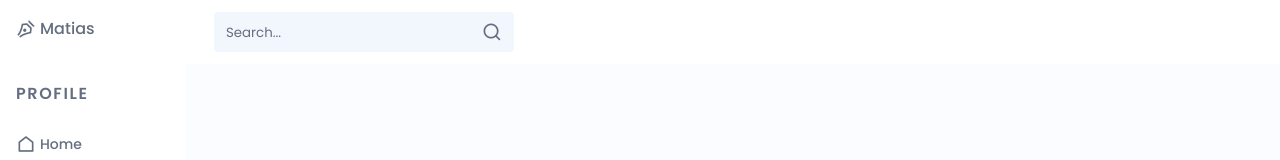
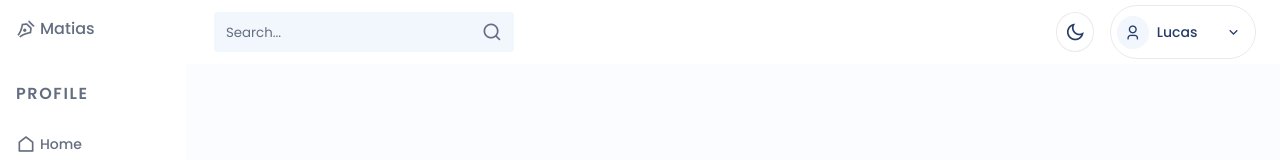
Before and after one commit to MatiasDeLima/dashboard-project, a React (Vite) app: page / in a window 1280 px wide. Shown: the top 160 px of the page. Built offline with nearby package versions, Linux system fonts and the light colour scheme.

Commit message:
feat(header): create header theme and profile button

```diff
--- a/src/components/Header/Header.css
+++ b/src/components/Header/Header.css
@@ -17,9 +17,9 @@
 
 .header__search {
   display: flex;
-    padding: .40rem .75rem;
+  padding: 0.4rem 0.75rem;
   background-color: var(--first-color-lighten);
-    border-radius: .25rem;
+  border-radius: 0.25rem;
 }
 
 .header__input {
@@ -41,3 +41,130 @@
   color: var(--title-color);
   cursor: pointer;
 }
+
+/* header buttons */
+.header__buttons {
+  display: flex;
+  align-items: center;
+  column-gap: 1rem;
+}
+
+.theme__button {
+  cursor: pointer;
+  display: grid;
+  place-items: center;
+  padding: 0.5rem;
+  border: 1px solid #eaeaea;
+  border-radius: 50%;
+}
+
+.theme__button i {
+  font-size: 1.25rem;
+  color: var(--title-color);
+}
+
+.header__profile-data {
+  display: flex;
+  align-items: center;
+  column-gap: 0.5rem;
+}
+
+.header__profile-icon {
+  display: grid;
+  place-items: center;
+  font-size: 1.25rem;
+  color: var(--title-color);
+}
+
+.header__profile {
+  cursor: pointer;
+  border: 1px solid #eaeaea;
+  padding: 0.5rem;
+  border-radius: 2rem;
+}
+
+.header__profile-name,
+.profile__arrow {
+  display: none;
+}
+
+/*===== MEDIA QUERIES =====*/
+@media screen and (max-width: 320px) {
+  .header {
+    padding: 0 1rem;
+  }
+
+  .header__buttons {
+    column-gap: 0.6rem;
+  }
+}
+
+@media screen and (max-width: 410px) {
+  .header__search {
+    margin-right: 1rem;
+  }
+}
+
+@media screen and (min-width: 576px) {
+  /* header buttons */
+  .header__buttons {
+    display: flex;
+    align-items: center;
+    column-gap: 1rem;
+  }
+
+  .theme__button {
+    cursor: pointer;
+    display: grid;
+    place-items: center;
+    padding: 0.5rem;
+    border: 1px solid #eaeaea;
+    border-radius: 50%;
+  }
+
+  .theme__button i {
+    font-size: 1.25rem;
+    color: var(--title-color);
+  }
+
+  .header__profile-data {
+    display: flex;
+    align-items: center;
+    column-gap: 0.5rem;
+  }
+
+  .header__profile-icon,
+  .profile__arrow {
+    display: grid;
+    place-items: center;
+    padding: 0.5rem;
+    font-size: 1rem;
+    color: var(--title-color);
+  }
+
+  .header__profile-icon {
+    background-color: var(--first-color-lighten);
+    border-radius: 50%;
+  }
+
+  .header__profile {
+    cursor: pointer;
+    display: flex;
+    align-items: center;
+    border: 1px solid #eaeaea;
+    padding: 0.35rem;
+    border-radius: 2rem;
+    column-gap: 1.25rem;
+  }
+
+  .header__profile-name {
+    font-size: var(--small-font-size);
+    font-weight: var(--font-medium);
+    color: var(--title-color);
+  }
+
+  .header__profile-name,
+  .profile__arrow {
+    display: block;
+  }
+}
--- a/src/components/Header/Header.jsx
+++ b/src/components/Header/Header.jsx
@@ -13,8 +13,28 @@ const Header = () => {
           <i className="ri-search-line"></i>
         </div>
 
-        <div className="header__toggle">
-          <i className="ri-menu-line"></i>
+        <div className="header__buttons">
+          <div className="theme__button">
+            <i class="ri-moon-line"></i>
+          </div>
+
+          <div className="header__profile">
+            <div className="header__profile-data">
+              <div className="header__profile-icon">
+                <i class="ri-user-3-line"></i>
+              </div>
+
+              <span className="header__profile-name">Lucas</span>
+            </div>
+
+            <div className="profile__arrow">
+              <i class="ri-arrow-down-s-line"></i>
+            </div>
+          </div>
+
+          <div className="header__toggle">
+            <i className="ri-menu-line"></i>
+          </div>
         </div>
       </div>
     </header>
```
Lines whose indentation alone changed are shown as unchanged.
